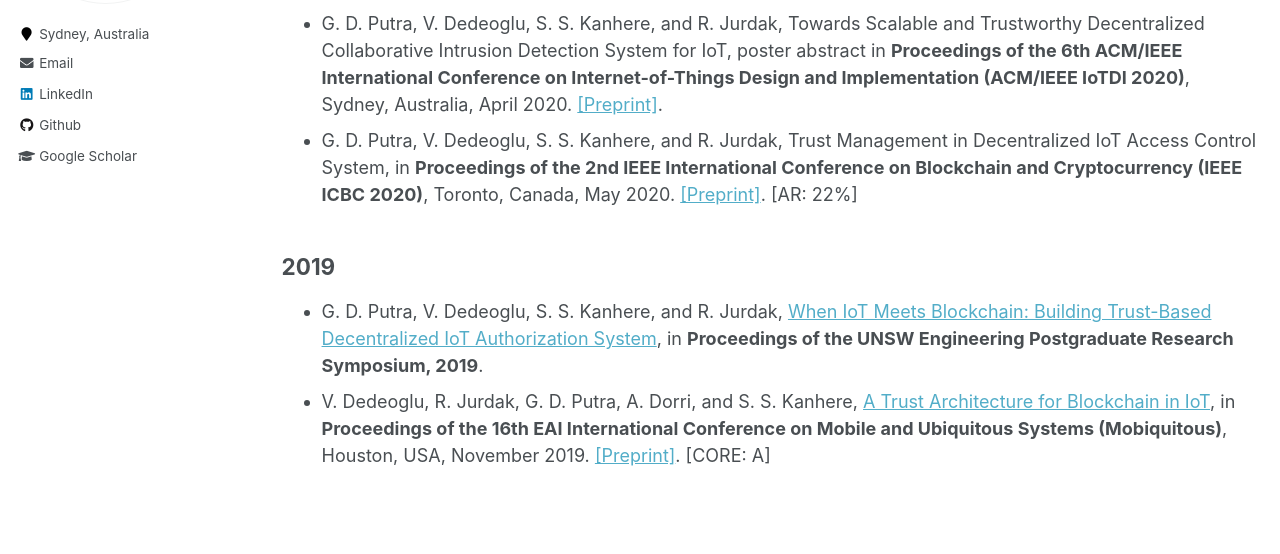
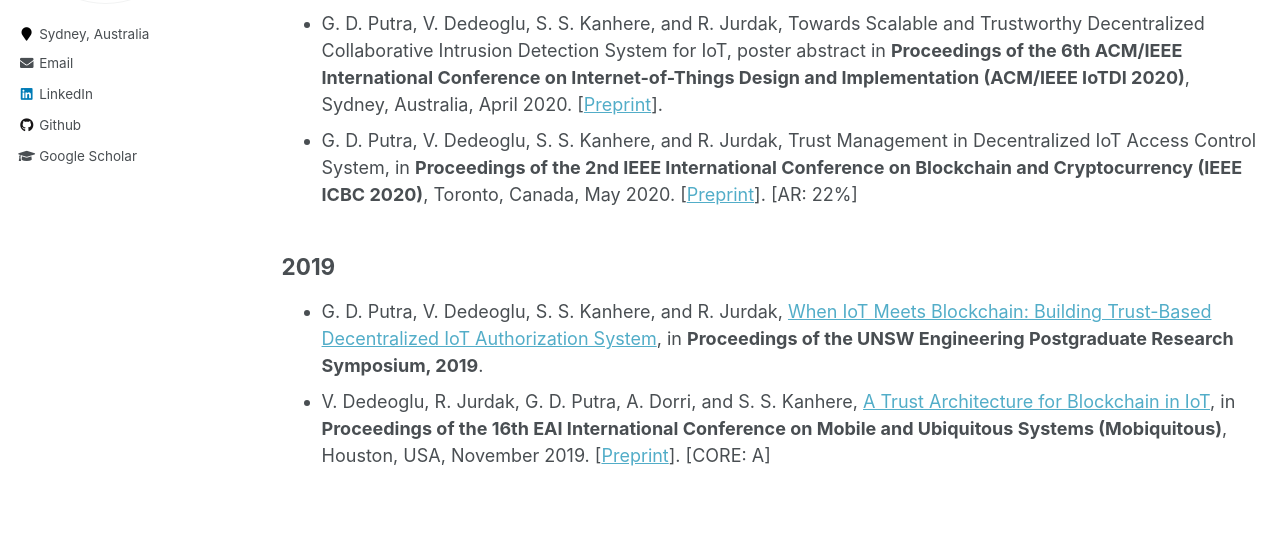
Before and after one commit to gdputra/gdputra.github.io, a Jekyll site: the page built from _pages/pub.md, in a window 1280 px wide and 974 px high. Shown: the part 289-843 px from the top of the window. Built offline with Jekyll 4.4.1, drawn with Linux system fonts in a browser that asks for light colours.

Commit message:
Update pub.md

```diff
--- a/_pages/pub.md
+++ b/_pages/pub.md
@@ -10,10 +10,10 @@ author_profile: true
 2020
 ----
 - M. S. Ali, M. Vecchio, G. D. Putra, S. S. Kanhere, and F. Antonelli, [A Decentralized Peer-to-Peer Remote Health Monitoring System](https://doi.org/10.3390/s20061656), in **Sensors**, vol. 20, no. 6, March 2020. [Q2, IF: 3.03]
-- G. D. Putra, V. Dedeoglu, S. S. Kanhere, and R. Jurdak, Towards Scalable and Trustworthy Decentralized Collaborative Intrusion Detection System for IoT, poster abstract in **Proceedings of the 6th ACM/IEEE International Conference on Internet-of-Things Design and Implementation (ACM/IEEE IoTDI 2020)**, Sydney, Australia, April 2020. [[Preprint]](https://arxiv.org/abs/2002.07512).
-- G. D. Putra, V. Dedeoglu, S. S. Kanhere, and R. Jurdak, Trust Management in Decentralized IoT Access Control System, in **Proceedings of the 2nd IEEE International Conference on Blockchain and Cryptocurrency (IEEE ICBC 2020)**, Toronto, Canada, May 2020. [[Preprint]](https://arxiv.org/abs/1912.10247). [AR: 22%]
+- G. D. Putra, V. Dedeoglu, S. S. Kanhere, and R. Jurdak, Towards Scalable and Trustworthy Decentralized Collaborative Intrusion Detection System for IoT, poster abstract in **Proceedings of the 6th ACM/IEEE International Conference on Internet-of-Things Design and Implementation (ACM/IEEE IoTDI 2020)**, Sydney, Australia, April 2020. [[Preprint](https://arxiv.org/abs/2002.07512)].
+- G. D. Putra, V. Dedeoglu, S. S. Kanhere, and R. Jurdak, Trust Management in Decentralized IoT Access Control System, in **Proceedings of the 2nd IEEE International Conference on Blockchain and Cryptocurrency (IEEE ICBC 2020)**, Toronto, Canada, May 2020. [[Preprint](https://arxiv.org/abs/1912.10247)]. [AR: 22%]
 
 2019
 ----
 - G. D. Putra, V. Dedeoglu, S. S. Kanhere, and R. Jurdak, [When IoT Meets Blockchain: Building Trust-Based Decentralized IoT Authorization System](https://www.engineering.unsw.edu.au/2019-postgraduate-research-symposium-abstracts#DFP02), in **Proceedings of the UNSW Engineering Postgraduate Research Symposium, 2019**.
-- V. Dedeoglu, R. Jurdak, G. D. Putra, A. Dorri, and S. S. Kanhere, [A Trust Architecture for Blockchain in IoT](https://doi.org/10.1145/3360774.3360822), in **Proceedings of the 16th EAI International Conference on Mobile and Ubiquitous Systems (Mobiquitous)**, Houston, USA, November 2019. [[Preprint]](https://arxiv.org/abs/1906.11461). [CORE: A]
+- V. Dedeoglu, R. Jurdak, G. D. Putra, A. Dorri, and S. S. Kanhere, [A Trust Architecture for Blockchain in IoT](https://doi.org/10.1145/3360774.3360822), in **Proceedings of the 16th EAI International Conference on Mobile and Ubiquitous Systems (Mobiquitous)**, Houston, USA, November 2019. [[Preprint](https://arxiv.org/abs/1906.11461)]. [CORE: A]
```
